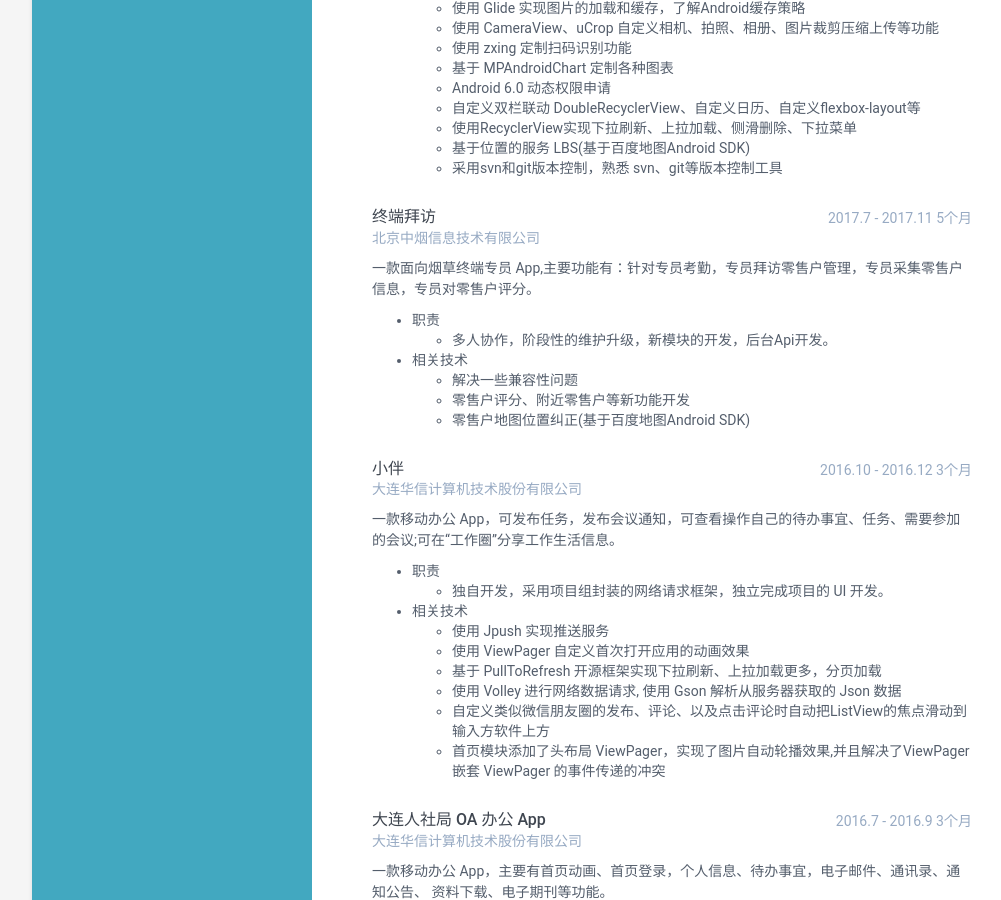
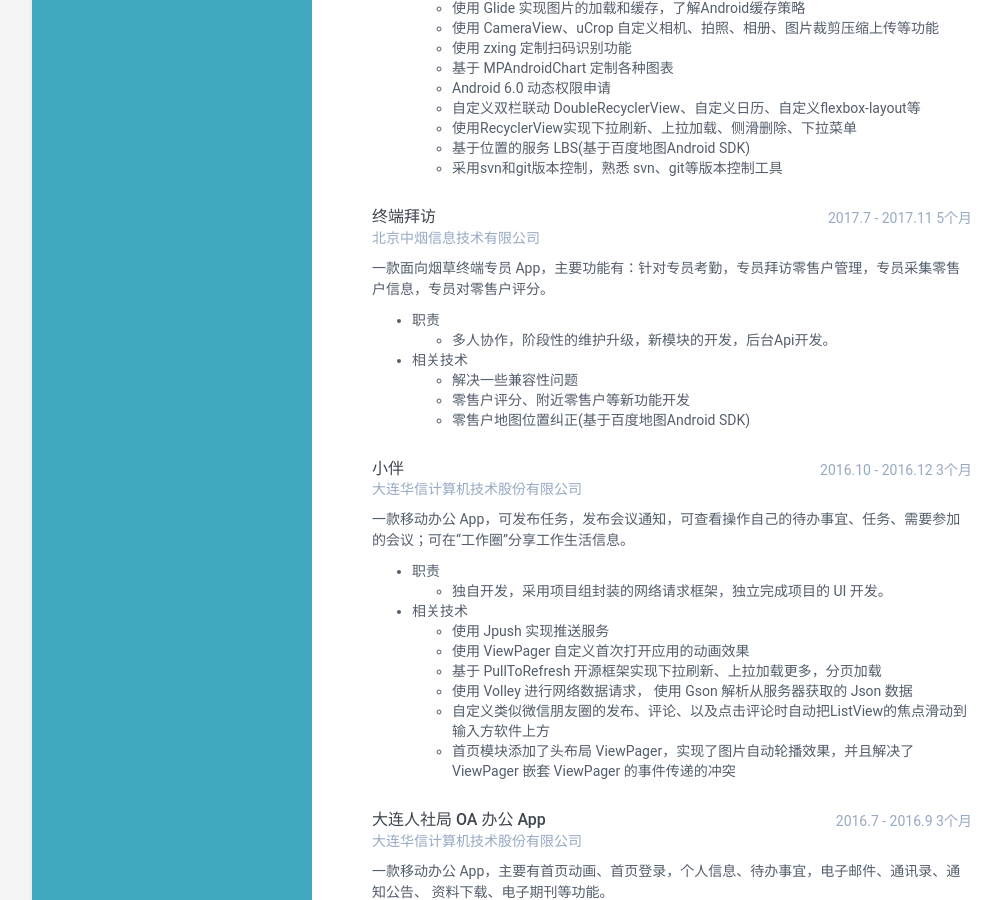
Before and after one commit to GIOSProject/online-cv, a Jekyll site: the page built from index.html, in a window 1280 px wide and 900 px high, scrolled down 1640 px. Shown: the whole window, without its empty margins (108-1109 px from the left). Built offline with Jekyll 4.4.1, drawn with Linux system fonts in a browser that asks for light colours; some of the changed text lies outside the part shown.

Commit message:
调整标点符号

```diff
--- a/_data/data.yml
+++ b/_data/data.yml
@@ -57,7 +57,7 @@ sidebar:
 career-profile:
   title: 概况
   summary: |
-    3.5年工作经验，3年Android App 开发经验,0.5年Java后台开发经验。
+    3.5年工作经验，3年Android App 开发经验，0.5年Java后台开发经验。
 
     了解 Kotlin、熟悉Java、多线程、网络协议、常用设计模式。
 
@@ -100,7 +100,7 @@ experiences:
     time: 2019.07 - 2019.07  1 个月
     company: CVTE · 视源电子科技股份有限公司
     details: |
-      解决会议平板、教育平板定制 OS 中的 bug,定制 OS 维护升级。
+      解决会议平板、教育平板定制 OS 中的 bug，定制 OS 维护升级。
 
       离职原因：工作内容与职业规划不契合。
 
@@ -147,12 +147,12 @@ experiences-projects:
     time:  2019.01 - 2019.06  6个月
     company: 北京中烟信息技术有限公司
     details: |
-      一款面向香烟零售户 App，主要功能有:用户使用手机号注册、填写香烟基本信息奖励积分、积分商城、积分抽奖、奖品发放，快递跟踪。
+      一款面向香烟零售户 App，主要功能有:用户使用手机号注册、填写香烟基本信息奖励积分、积分商城、积分抽奖、奖品发放、快递跟踪。
 
         - 职责
           - 独自开发，负责项目基础框架搭建、App基础业务设计、App详细设计、所有功能模块开发、主导移动端开发过程。
         - 相关技术
-          - MVP 架构,Model与View之间的交互由Presenter完成
+          - MVP 架构，Model与View之间的交互由Presenter完成
           - 使用 RxJava2 实现 JWT 身份认证失效后，网络请求重试机制（静默登录获取Token，然后二次请求，二次失败则强制用户登录）
           - 使用 RxBinding 优雅实现表单验证、搜索请求
           - 使用 Bugly 快速发现并解决异常
@@ -189,7 +189,7 @@ experiences-projects:
     time: 2017.7 - 2017.11  5个月
     company:  北京中烟信息技术有限公司
     details: |
-      一款面向烟草终端专员 App,主要功能有：针对专员考勤，专员拜访零售户管理，专员采集零售户信息，专员对零售户评分。
+      一款面向烟草终端专员 App，主要功能有：针对专员考勤，专员拜访零售户管理，专员采集零售户信息，专员对零售户评分。
 
         - 职责
           - 多人协作，阶段性的维护升级，新模块的开发，后台Api开发。
@@ -202,7 +202,7 @@ experiences-projects:
     time: 2016.10 - 2016.12  3个月
     company: 大连华信计算机技术股份有限公司
     details: |
-       一款移动办公 App，可发布任务，发布会议通知，可查看操作自己的待办事宜、任务、需要参加的会议;可在“工作圈”分享工作生活信息。
+       一款移动办公 App，可发布任务，发布会议通知，可查看操作自己的待办事宜、任务、需要参加的会议；可在“工作圈”分享工作生活信息。
 
          - 职责
            - 独自开发，采用项目组封装的网络请求框架，独立完成项目的 UI 开发。
@@ -210,9 +210,9 @@ experiences-projects:
            - 使用 Jpush 实现推送服务
            - 使用 ViewPager 自定义首次打开应用的动画效果
            - 基于 PullToRefresh 开源框架实现下拉刷新、上拉加载更多，分页加载
-           - 使用 Volley 进行网络数据请求, 使用 Gson 解析从服务器获取的 Json 数据
+           - 使用 Volley 进行网络数据请求， 使用 Gson 解析从服务器获取的 Json 数据
            - 自定义类似微信朋友圈的发布、评论、以及点击评论时自动把ListView的焦点滑动到输入方软件上方
-           - 首页模块添加了头布局 ViewPager，实现了图片自动轮播效果,并且解决了ViewPager 嵌套 ViewPager 的事件传递的冲突
+           - 首页模块添加了头布局 ViewPager，实现了图片自动轮播效果，并且解决了ViewPager 嵌套 ViewPager 的事件传递的冲突
 
 
 
```
